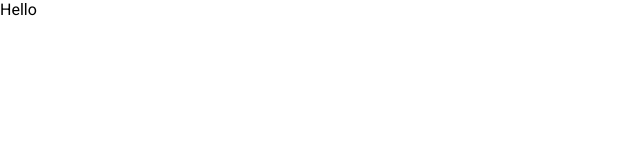
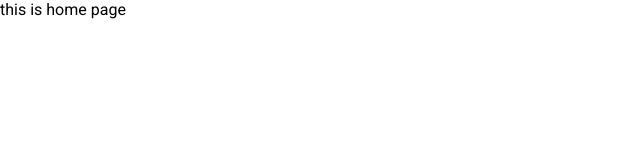
Before and after one commit to bhopals/social-app, a React (Create React App) app: page / in a window 1280 px wide. Shown: the top 160 px of the page, without its empty margins (0-640 px from the left). Built offline with nearby package versions, Linux system fonts and the light colour scheme.

Commit message:
install materail ui - npm install @material-ui/core @material-ui/icons

```diff
--- a/package.json
+++ b/package.json
@@ -3,6 +3,8 @@
   "version": "0.1.0",
   "private": true,
   "dependencies": {
+    "@material-ui/core": "^4.12.3",
+    "@material-ui/icons": "^4.11.2",
     "@testing-library/jest-dom": "^5.15.0",
     "@testing-library/react": "^11.2.7",
     "@testing-library/user-event": "^12.8.3",
--- a/src/App.js
+++ b/src/App.js
@@ -1,5 +1,6 @@
+import Home from "./pages/home/Home";
 function App() {
-  return <div>Hello</div>;
+  return <Home />;
 }
 
 export default App;
--- /dev/null
+++ b/src/pages/home/Home.js
@@ -0,0 +1,3 @@
+export default function Home() {
+  return <div> this is home page</div>;
+}
```
Also changed, not shown: src/pages/home/home.css (added), 1 other file (tests, documents, lock files or other folders).
